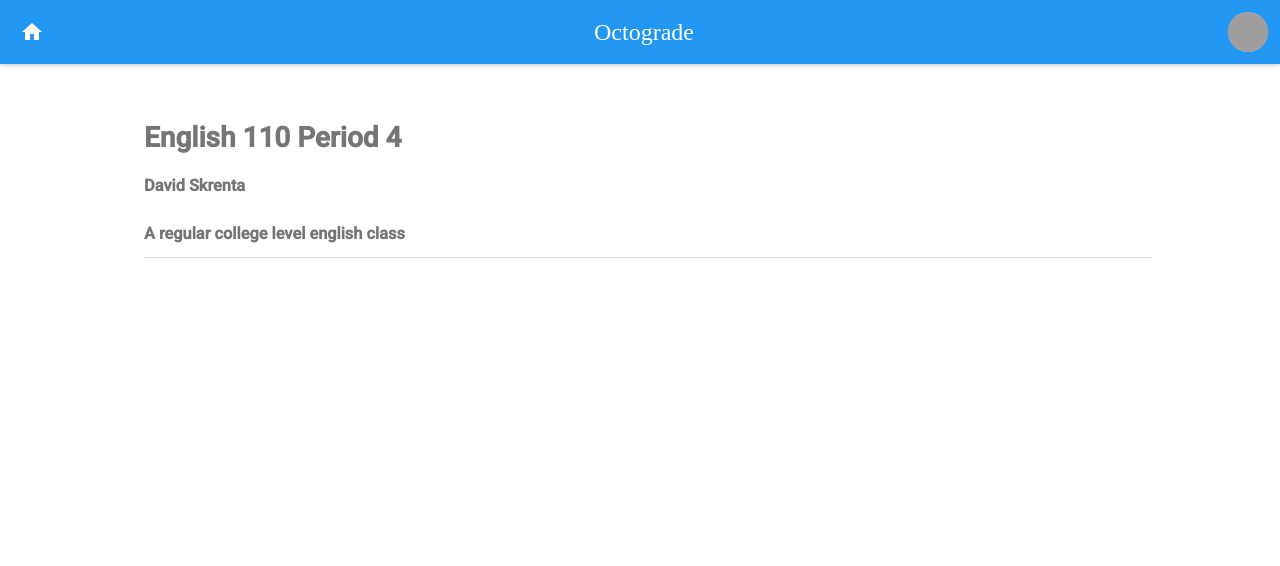
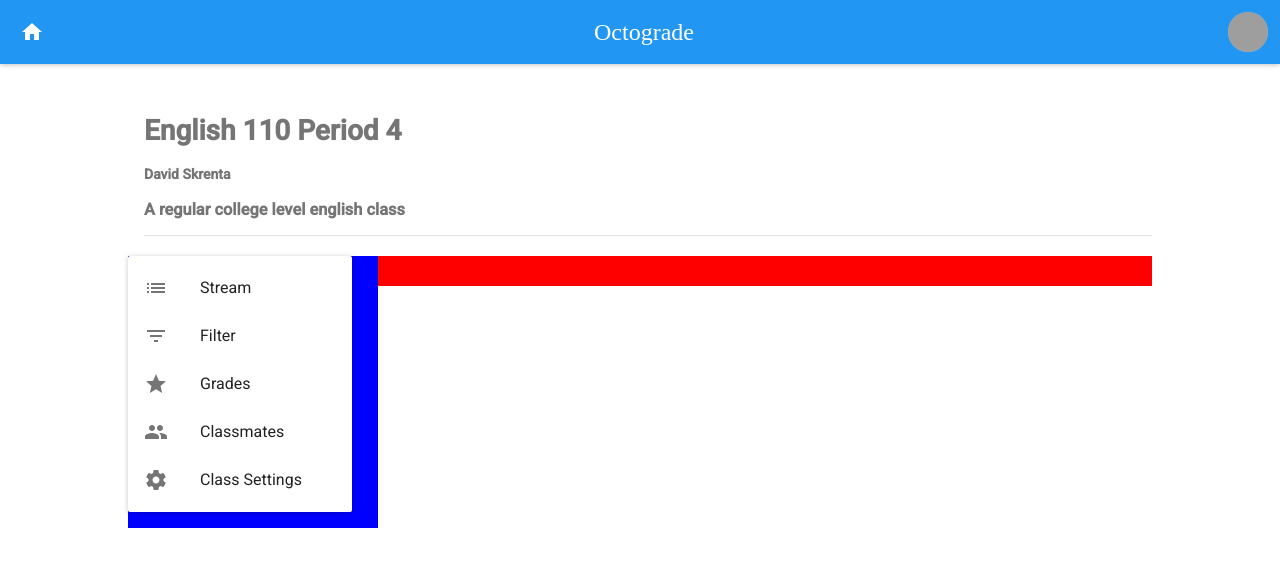
Before and after one commit to BDesBrisay/octograde-components, a React (Create React App) app: page /class in a window 1280 px wide. Shown: the top 566 px of the page. Built offline with nearby package versions, Linux system fonts and the light colour scheme; grey boxes are pictures that could not be loaded; what react-tap-event-plugin would draw is missing.

Commit message:
Added class stream menu

```diff
--- a/src/Class.css
+++ b/src/Class.css
@@ -1,3 +1,4 @@
+
 /* - Larger Screen Sizes - */
 @media only screen and (min-width: 1024px)
 {
@@ -7,7 +8,25 @@
         margin-right: auto;
         margin-left: auto;
     }
+    .classMenu
+    {
+        float: left;
+
+        width: 250px;
+
+        background-color: blue;
+    }
+    .classStream
+    {
+        float: right;
+
+        width: calc(100% - 250px);
+        height: 30px;
+
+        background-color: red;
+    }
 }
+
 /* - Smaller Screen Sizes - */
 @media only screen and (max-width: 1024px)
 {
@@ -17,4 +36,34 @@
         margin-right: auto;
         margin-left: auto;
     }
+    .classMenu
+    {
+        float: left;
+
+        width: 100%;
+
+        background-color: blue;
+    }
+    .classStream
+    {
+        float: left;
+
+        width: 100%;
+        height: 30px;
+
+        background-color: red;
+    }
 }
+
+/* - Universal Width Styles - */
+.classInfoCont
+{
+    line-height: normal !important;
+
+    margin-top: 50px;
+    margin-bottom: 20px;
+}
+.classBody
+{
+    width: 100%;
+}
--- a/src/Class.js
+++ b/src/Class.js
@@ -2,6 +2,15 @@ import React from 'react';
 
 import Subheader from 'material-ui/Subheader';
 import Divider from 'material-ui/Divider';
+import Paper from 'material-ui/Paper';
+import Menu from 'material-ui/Menu';
+import MenuItem from 'material-ui/MenuItem';
+
+import ActionList from 'material-ui/svg-icons/action/list';
+import FilterList from 'material-ui/svg-icons/content/filter-list';
+import ActionGrade from 'material-ui/svg-icons/action/grade';
+import People from 'material-ui/svg-icons/social/people';
+import ActionSettings from 'material-ui/svg-icons/action/settings';
 
 import './Class.css';
 
@@ -15,18 +24,65 @@ const classInfo = [
   }
 ];
 
+const style = {
+  paper: {
+    display: 'inline-block',
+    float: 'left',
+    margin: '0 32px 16px 0',
+  },
+};
+
+const menuList = {
+  items: [
+    {
+      primaryText: 'Stream',
+      leftIcon: <ActionList />,
+    },
+    {
+      primaryText: 'Filter',
+      leftIcon: <FilterList />,
+    },
+    {
+      primaryText: 'Grades',
+      leftIcon: <ActionGrade />,
+    },
+    {
+      primaryText: 'Classmates',
+      leftIcon: <People />,
+    },
+    {
+      primaryText: 'Class Settings',
+      leftIcon: <ActionSettings />,
+    },
+  ]
+}
+
 const Class = () => {
   return (
     <div>
       <div className='containerClass'>
         {classInfo.map(info => (
-          <Subheader style={{marginBottom: 20, marginTop: 50}}>
-            <h1 style={{marginTop: 0, marginBottom: 0}}>{info.title}</h1>
-            <h3 style={{marginTop: 0, marginBottom: 0}}>{info.teacher}</h3>
-            <h3 style={{marginTop: 0, marginBottom: 0}}>{info.description}</h3>
+          <Subheader className='classInfoCont'>
+            <h1>{info.title}</h1>
+            <h4>{info.teacher}</h4>
+            <h3>{info.description}</h3>
             <Divider />
           </Subheader>
         ))}
+        <div className='classBody'>
+          <div className='classMenu'>
+            <Paper style={style.paper}>
+              <Menu autoWidth={true}>
+                {menuList.items.map(item => (
+                  <MenuItem primaryText={item.primaryText} leftIcon={item.leftIcon} />
+                ))}
+              </Menu>
+            </Paper>
+          </div>
+          <div className='classStream'>
+
+          </div>
+        </div>
       </div>
     </div>
   );
```
